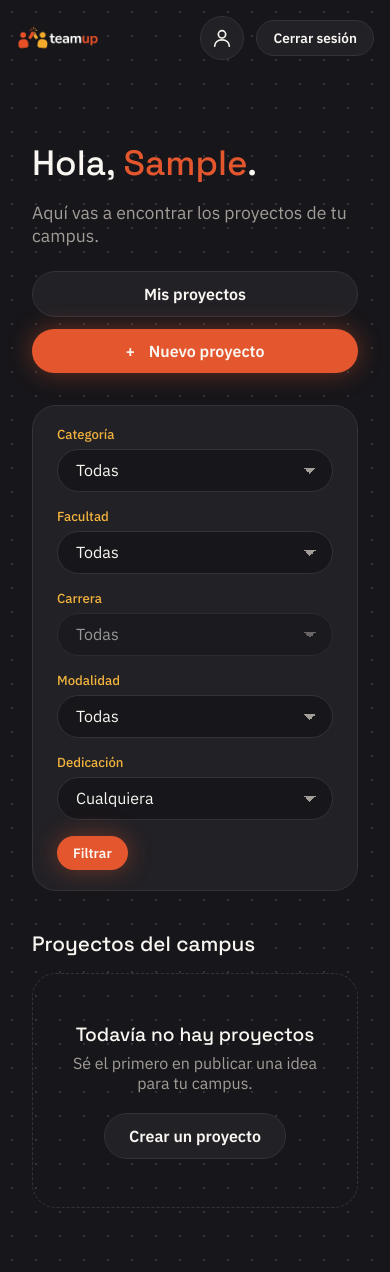
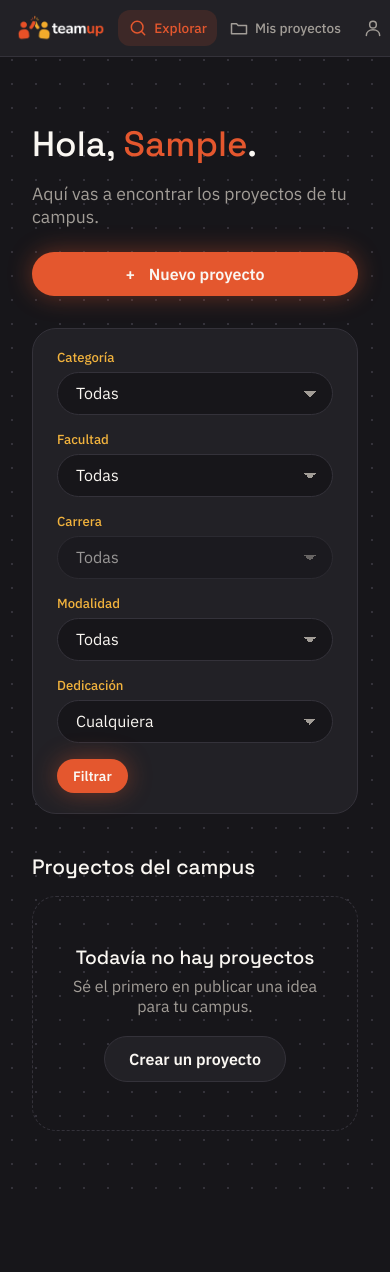
Before and after one commit to CAMILO-N/TeamUp, a Flask app: page /explore in a window 390 px wide. After the commit the page ends 1189 px from the top, so only its background shows below. Run offline with Flask 3, Linux system fonts and the light colour scheme; a user stored in the database is signed in; tables that the repository leaves empty hold one stand-in row (values such as "Sample post"); parts of the project's set-up code (start-up, migrations or seed data) failed here and were passed over.

Commit message:
style(navbar): cambia la barra de arriba por una barra lateral con la seccion actual marcada - CN

```diff
--- a/teamup/static/css/admin.css
+++ b/teamup/static/css/admin.css
@@ -238,7 +238,6 @@
 }
 
 @media (max-width: 560px) {
-    .navbar__link--admin { padding: 4px 10px; font-size: 0.8rem; }
     .explore__title { font-size: 2.2rem; }
     .explore__head .btn { width: 100%; text-align: center; }
     .denied { padding: 40px 16px 64px; }
--- a/teamup/static/css/profile.css
+++ b/teamup/static/css/profile.css
@@ -178,6 +178,5 @@
     .profile { padding: 8px 16px 64px; }
     .row, .row--wide-first { grid-template-columns: 1fr; }
     .profile-card { padding: 22px 18px; }
-    .navbar__link--user { display: none; }
     .dialog__btn { width: 100%; text-align: center; }
 }
--- a/teamup/static/css/styles.css
+++ b/teamup/static/css/styles.css
@@ -61,7 +61,7 @@ a {
     color: var(--coral);
 }
 
-/* Barra superior */
+/* Barra superior (portada) */
 .navbar {
     display: flex;
     justify-content: space-between;
@@ -87,38 +87,99 @@ a {
     font-weight: 500;
 }
 
-.navbar__link--admin {
-    color: var(--ochre);
-    padding: 6px 14px;
-    border: 1px solid rgba(242, 179, 61, 0.45);
-    border-radius: 999px;
-    font-size: 0.9rem;
-    transition: background .15s;
+/* Barra lateral (dentro de la app) */
+.sidebar {
+    position: fixed;
+    inset: 0 auto 0 0;
+    z-index: 10;
+    display: flex;
+    flex-direction: column;
+    gap: 20px;
+    width: 240px;
+    padding: 24px 16px;
+    background: var(--surface);
+    border-right: 1px solid var(--border);
+    overflow-y: auto;
 }
 
-.navbar__link--admin:hover {
-    background: rgba(242, 179, 61, 0.12);
+/* El contenido deja libre el ancho de la barra */
+.sidebar ~ main {
+    margin-left: 240px;
 }
 
-.navbar__profile {
-    display: inline-flex;
-    align-items: center;
-    justify-content: center;
-    width: 44px;
-    height: 44px;
-    border-radius: 50%;
-    background: var(--surface);
-    border: 1px solid var(--border);
-    color: var(--bone);
-    transition: border-color .15s, box-shadow .15s, color .15s;
+.sidebar__logo {
+    padding: 0 8px;
 }
 
-.navbar__profile:hover,
-.navbar__profile:focus-visible {
+.sidebar__logo-img {
+    display: block;
+    height: 48px;
+}
+
+.sidebar__new {
+    text-align: center;
+    padding: 10px 16px;
+}
+
+.sidebar__nav {
+    display: flex;
+    flex-direction: column;
+    gap: 4px;
+}
+
+.sidebar__link {
+    display: flex;
+    align-items: center;
+    gap: 12px;
+    padding: 10px 12px;
+    border-radius: 12px;
+    color: var(--gray);
+    font-weight: 500;
+    transition: background .15s, color .15s;
+}
+
+.sidebar__link:hover,
+.sidebar__link:focus-visible {
+    background: rgba(250, 247, 242, 0.06);
+    color: var(--bone);
+    outline: none;
+}
+
+.sidebar__link--active {
+    background: rgba(228, 87, 46, 0.14);
     color: var(--coral);
-    border-color: var(--coral);
-    box-shadow: 0 0 18px rgba(228, 87, 46, 0.35);
-    outline: none;
+}
+
+.sidebar__link--admin {
+    color: var(--ochre);
+}
+
+.sidebar__link--admin.sidebar__link--active {
+    background: rgba(242, 179, 61, 0.14);
+    color: var(--ochre);
+}
+
+.sidebar__icon {
+    flex: none;
+}
+
+.sidebar__footer {
+    margin-top: auto;
+    padding-top: 16px;
+    border-top: 1px solid var(--border);
+}
+
+.sidebar__user {
+    padding: 0 12px 8px;
+    color: var(--gray);
+    font-size: 0.85rem;
+    overflow: hidden;
+    text-overflow: ellipsis;
+    white-space: nowrap;
+}
+
+.sidebar__link--logout:hover {
+    color: #ffb4a3;
 }
 
 /* Portada */
@@ -350,6 +411,69 @@ a {
 
 /* Pantallas pequeñas */
 @media (max-width: 900px) {
+    /* La barra lateral pasa arriba y se desliza de lado */
+    .sidebar {
+        position: sticky;
+        inset: auto;
+        top: 0;
+        flex-direction: row;
+        align-items: center;
+        gap: 12px;
+        width: auto;
+        padding: 10px 16px;
+        border-right: 0;
+        border-bottom: 1px solid var(--border);
+        overflow-x: auto;
+        overflow-y: hidden;
+        white-space: nowrap;
+    }
+
+    .sidebar ~ main {
+        margin-left: 0;
+    }
+
+    .sidebar__logo {
+        flex: none;
+        padding: 0;
+    }
+
+    .sidebar__logo-img {
+        height: 28px;
+    }
+
+    .sidebar__new {
+        flex: none;
+        order: 3;
+        padding: 8px 14px;
+        font-size: 0.85rem;
+    }
+
+    .sidebar__nav,
+    .sidebar__footer {
+        flex-direction: row;
+        display: flex;
+        align-items: center;
+        gap: 2px;
+    }
+
+    .sidebar__footer {
+        order: 4;
+        margin-top: 0;
+        padding: 0 0 0 8px;
+        border-top: 0;
+        border-left: 1px solid var(--border);
+    }
+
+    .sidebar__link {
+        padding: 8px 10px;
+        font-size: 0.85rem;
+        gap: 6px;
+    }
+
+    .sidebar__user {
+        display: none;
+    }
+
     .navbar {
         padding: 16px;
     }
@@ -366,11 +490,6 @@ a {
 
     .navbar__logo-img {
         height: 26px;
-    }
-
-    /* En pantallas chicas "Mis proyectos" se abre desde Explorar */
-    .navbar__link--my-projects {
-        display: none;
     }
 
     .hero {
--- a/teamup/templates/_navbar.html
+++ b/teamup/templates/_navbar.html
@@ -1,19 +1,50 @@
-<header class="navbar">
-    <a href="{{ url_for('main.explore') }}" class="navbar__logo">
-        <img class="navbar__logo-img" src="{{ url_for('static', filename='img/logo.png') }}" alt="TeamUp">
+{# Barra lateral de la app (usuario con sesión). En celular pasa a ser una barra arriba.
+   Marca la sección actual según request.endpoint. #}
+{% set endpoint = request.endpoint or "" %}
+{% set nav_items = [
+    ("main.explore", "Explorar", endpoint == "main.explore"),
+    ("projects.mine", "Mis proyectos", endpoint.startswith("projects.") and endpoint != "projects.new"),
+    ("profile.edit", "Mi perfil", endpoint.startswith("profile.")),
+] %}
+{% if current_user.is_admin %}
+    {% set nav_items = nav_items + [("admin.users", "Admin", endpoint.startswith("admin."))] %}
+{% endif %}
+
+{% macro icon(name) %}
+<svg class="sidebar__icon" viewBox="0 0 24 24" width="20" height="20" fill="none" stroke="currentColor" stroke-width="1.8" stroke-linecap="round" stroke-linejoin="round" aria-hidden="true">
+    {% if name == "main.explore" %}
+    <circle cx="11" cy="11" r="7"></circle><path d="M20 20l-4-4"></path>
+    {% elif name == "projects.mine" %}
+    <path d="M3 7h6l2 2h10v10H3z"></path>
+    {% elif name == "profile.edit" %}
+    <circle cx="12" cy="8" r="4"></circle><path d="M4 21c0-4.4 3.6-7 8-7s8 2.6 8 7"></path>
+    {% elif name == "admin.users" %}
+    <path d="M12 3l8 3v6c0 4.5-3.4 8-8 9-4.6-1-8-4.5-8-9V6z"></path>
+    {% elif name == "logout" %}
+    <path d="M15 4h4v16h-4"></path><path d="M10 8l-4 4 4 4"></path><path d="M6 12h10"></path>
+    {% endif %}
+</svg>
+{% endmacro %}
+
+<header class="sidebar">
+    <a href="{{ url_for('main.explore') }}" class="sidebar__logo">
+        <img class="sidebar__logo-img" src="{{ url_for('static', filename='img/logo.png') }}" alt="TeamUp">
     </a>
-    <nav class="navbar__links">
-        <a href="{{ url_for('projects.mine') }}" class="navbar__link navbar__link--my-projects">Mis proyectos</a>
-        {% if current_user.is_authenticated and current_user.is_admin %}
-        <a href="{{ url_for('admin.users') }}" class="navbar__link navbar__link--admin">Admin</a>
-        {% endif %}
-        <span class="navbar__link navbar__link--user">@{{ current_user.username }}</span>
-        <a href="{{ url_for('profile.edit') }}" class="navbar__profile" title="Mi perfil" aria-label="Mi perfil">
-            <svg viewBox="0 0 24 24" width="22" height="22" fill="none" stroke="currentColor" stroke-width="1.8" stroke-linecap="round" stroke-linejoin="round" aria-hidden="true">
-                <circle cx="12" cy="8" r="4"></circle>
-                <path d="M4 21c0-4.4 3.6-7 8-7s8 2.6 8 7"></path>
-            </svg>
+
+    <a href="{{ url_for('projects.new') }}" class="btn btn--primary sidebar__new"><span class="btn__arrow">+</span>Nuevo proyecto</a>
+
+    <nav class="sidebar__nav" aria-label="Menú principal">
+        {% for endpoint_name, text, active in nav_items %}
+        <a href="{{ url_for(endpoint_name) }}" class="sidebar__link{% if endpoint_name == 'admin.users' %} sidebar__link--admin{% endif %}{% if active %} sidebar__link--active{% endif %}"{% if active %} aria-current="page"{% endif %}>
+            {{ icon(endpoint_name) }}<span class="sidebar__text">{{ text }}</span>
         </a>
-        <a href="{{ url_for('auth.logout') }}" class="btn btn--secondary navbar__btn">Cerrar sesión</a>
+        {% endfor %}
     </nav>
+
+    <div class="sidebar__footer">
+        <p class="sidebar__user">@{{ current_user.username }}</p>
+        <a href="{{ url_for('auth.logout') }}" class="sidebar__link sidebar__link--logout">
+            {{ icon("logout") }}<span class="sidebar__text">Cerrar sesión</span>
+        </a>
+    </div>
 </header>
--- a/teamup/templates/explore.html
+++ b/teamup/templates/explore.html
@@ -26,10 +26,7 @@
                     <h1 class="explore__title">Hola, <span class="highlight">{{ current_user.first_name }}</span>.</h1>
                     <p class="explore__text">Aquí vas a encontrar los proyectos de tu campus.</p>
                 </div>
-                <div class="form-actions">
-                    <a href="{{ url_for('projects.mine') }}" class="btn btn--secondary">Mis proyectos</a>
-                    <a href="{{ url_for('projects.new') }}" class="btn btn--primary"><span class="btn__arrow">+</span> Nuevo proyecto</a>
-                </div>
+                <a href="{{ url_for('projects.new') }}" class="btn btn--primary"><span class="btn__arrow">+</span> Nuevo proyecto</a>
             </div>
 
             {% include "_flash.html" %}
```
